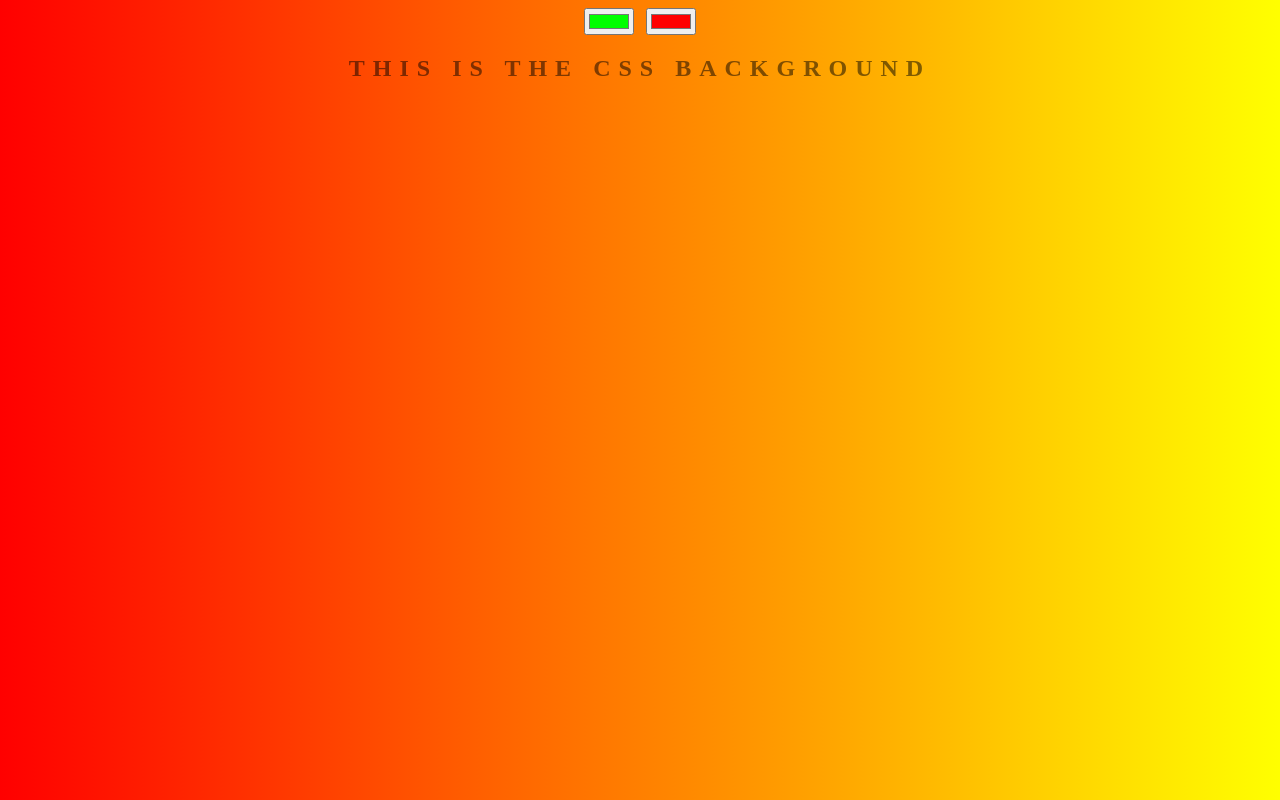
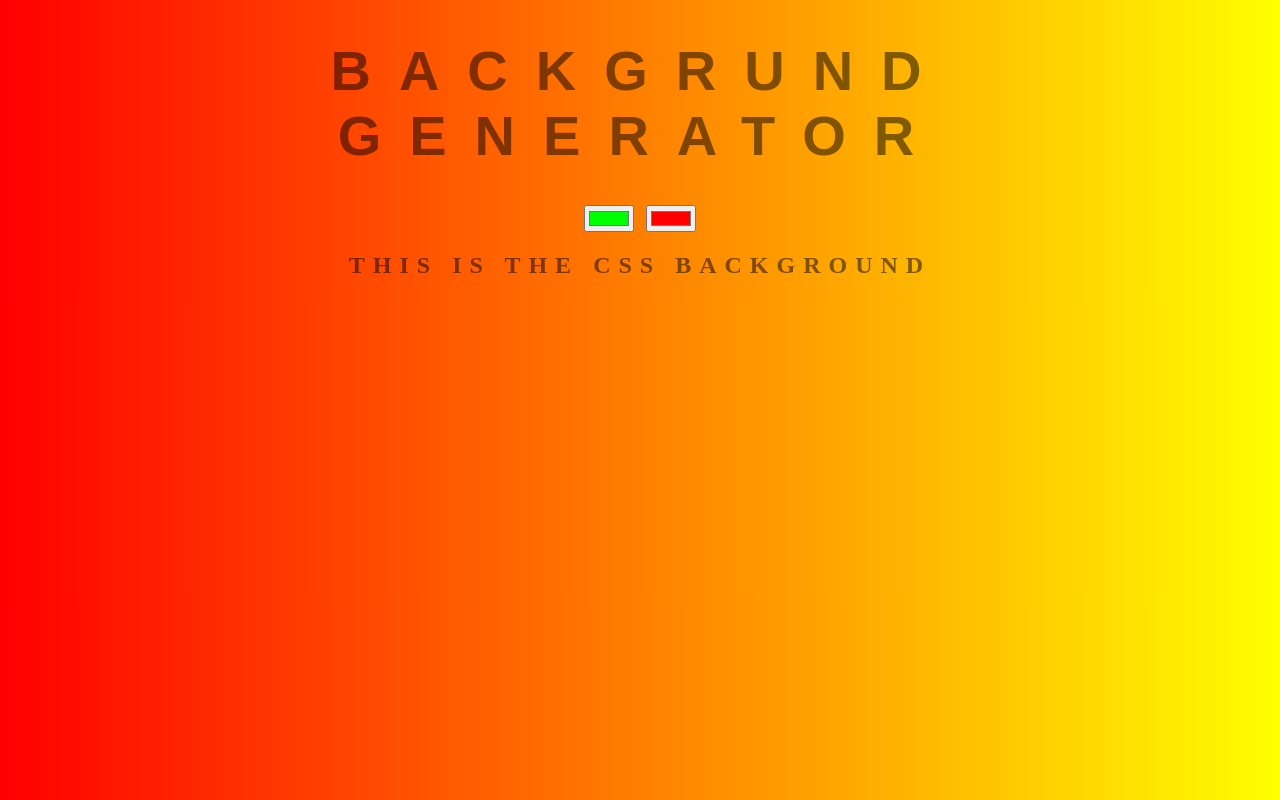
Before and after one commit to fabianvieri/GitZTM, a plain HTML site: page index.html in a window 1280 px wide. Drawn offline with Linux system fonts and the light colour scheme.

Commit message:
another try to conflict

```diff
--- a/index.html
+++ b/index.html
@@ -9,7 +9,7 @@
 </head>
 
 <body>
-
+    <h1>Backgrund Generator</h1>
     <input class="color1" type="color" name="first-color" value="#00ff00">
     <input class="color2" type="color" name="second-color" value="#ff0000">
     <h2>This is the CSS Background</h2>
```
